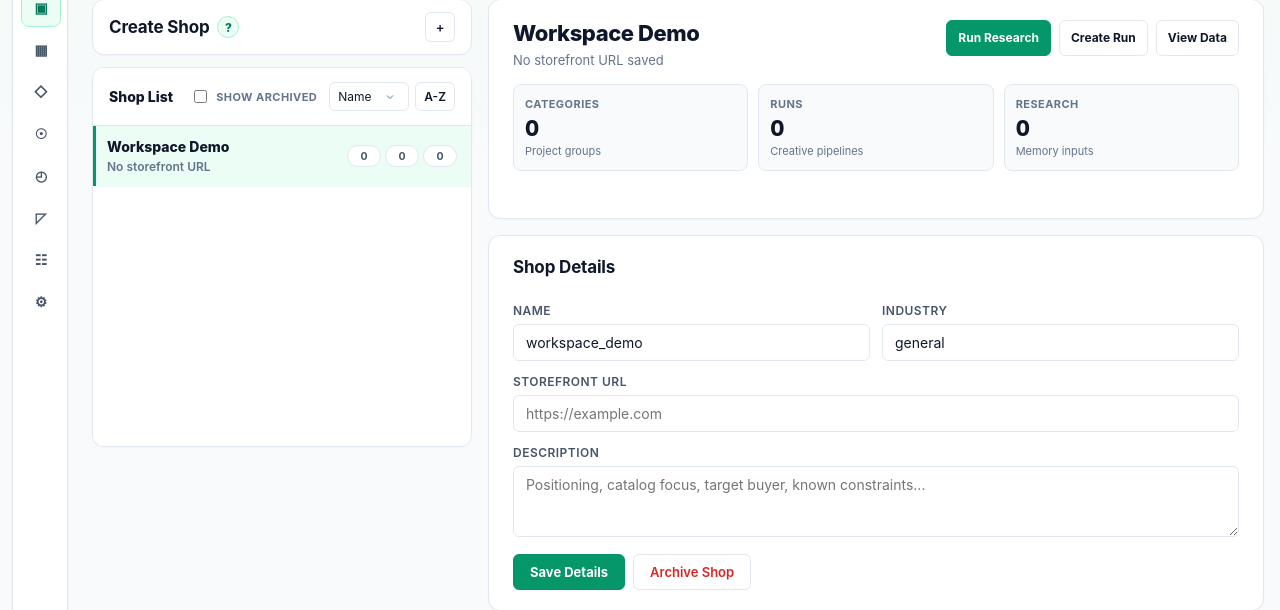
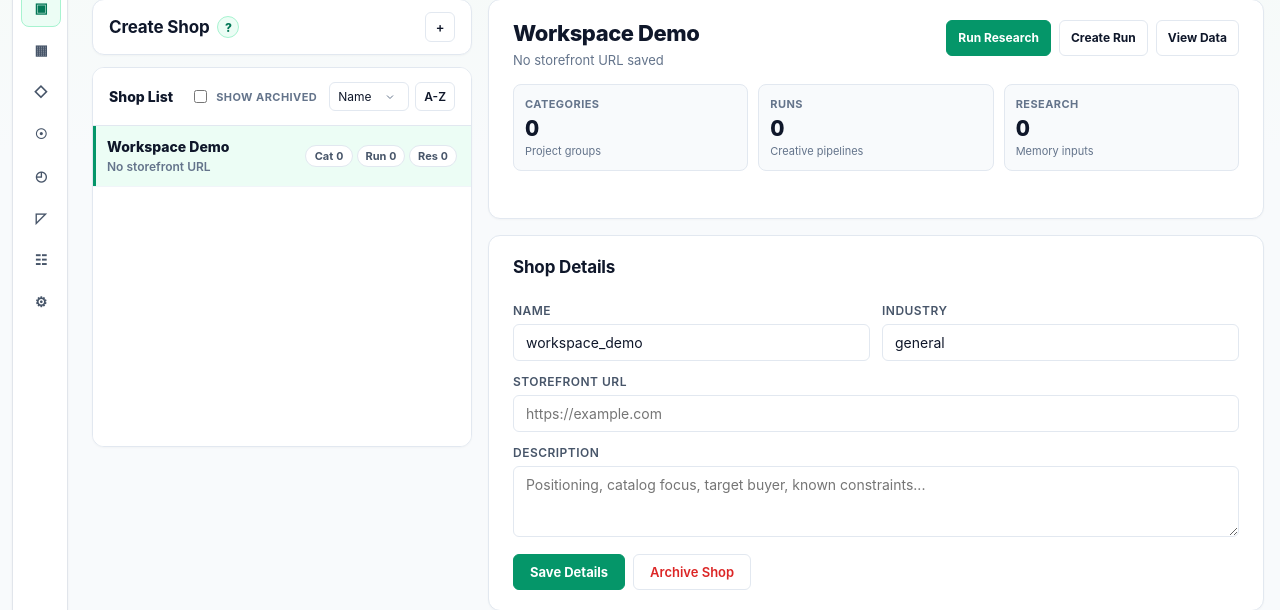
Before and after one commit to xysterical/crispy, a FastAPI app: page /dashboard/shops in a window 1280 px wide. Shown: the part 120-730 px from the top of the page. Run offline with FastAPI, Linux system fonts and the light colour scheme; data comes from the database, SQL or seed files in the repository; data that the repository does not hold is empty; some libraries are stand-ins or nearby versions.

Commit message:
fix: label shop list count chips

```diff
--- a/app/templates/shops.html
+++ b/app/templates/shops.html
@@ -32,7 +32,7 @@
   .shop-list-name { display: block; font-size: 14px; font-weight: 760; color: var(--text); overflow: hidden; text-overflow: ellipsis; white-space: nowrap; line-height: 1.25; }
   .shop-list-meta { display: block; color: var(--muted); font-size: 12px; overflow: hidden; text-overflow: ellipsis; white-space: nowrap; line-height: 1.25; }
   .shop-count-stack { display: flex; gap: 4px; flex-wrap: wrap; justify-content: flex-end; }
-  .shop-count-chip { min-width: 34px; padding: 3px 6px; border: 1px solid var(--line); border-radius: 999px; background: #fff; color: var(--text-secondary); font-size: 11px; font-weight: 700; text-align: center; font-variant-numeric: tabular-nums; }
+  .shop-count-chip { min-width: 48px; padding: 3px 7px; border: 1px solid var(--line); border-radius: 999px; background: #fff; color: var(--text-secondary); font-size: 11px; font-weight: 700; text-align: center; font-variant-numeric: tabular-nums; }
   .shops-workspace { display: grid; gap: 16px; }
   .shop-detail-top { display: block; }
   .shop-profile-card { min-height: 220px; }
@@ -246,9 +246,9 @@
           + '<span class="shop-list-copy"><span class="shop-list-name">' + escHtml(displayShopName(shop.name)) + '</span>'
           + '<span class="shop-list-meta">' + escHtml(shop.store_url || "No storefront URL") + archived + '</span></span>'
           + '<span class="shop-count-stack">'
-          + '<span class="shop-count-chip" title="Categories">' + Number(shop.category_count || 0) + '</span>'
-          + '<span class="shop-count-chip" title="Runs">' + Number(shop.run_count || 0) + '</span>'
-          + '<span class="shop-count-chip" title="Research runs">' + Number(shop.analysis_count || 0) + '</span>'
+          + '<span class="shop-count-chip" title="Categories">Cat ' + Number(shop.category_count || 0) + '</span>'
+          + '<span class="shop-count-chip" title="Runs">Run ' + Number(shop.run_count || 0) + '</span>'
+          + '<span class="shop-count-chip" title="Research runs">Res ' + Number(shop.analysis_count || 0) + '</span>'
           + '</span></button>';
       }).join("");
       list.querySelectorAll(".shop-list-item").forEach(btn => {
```
